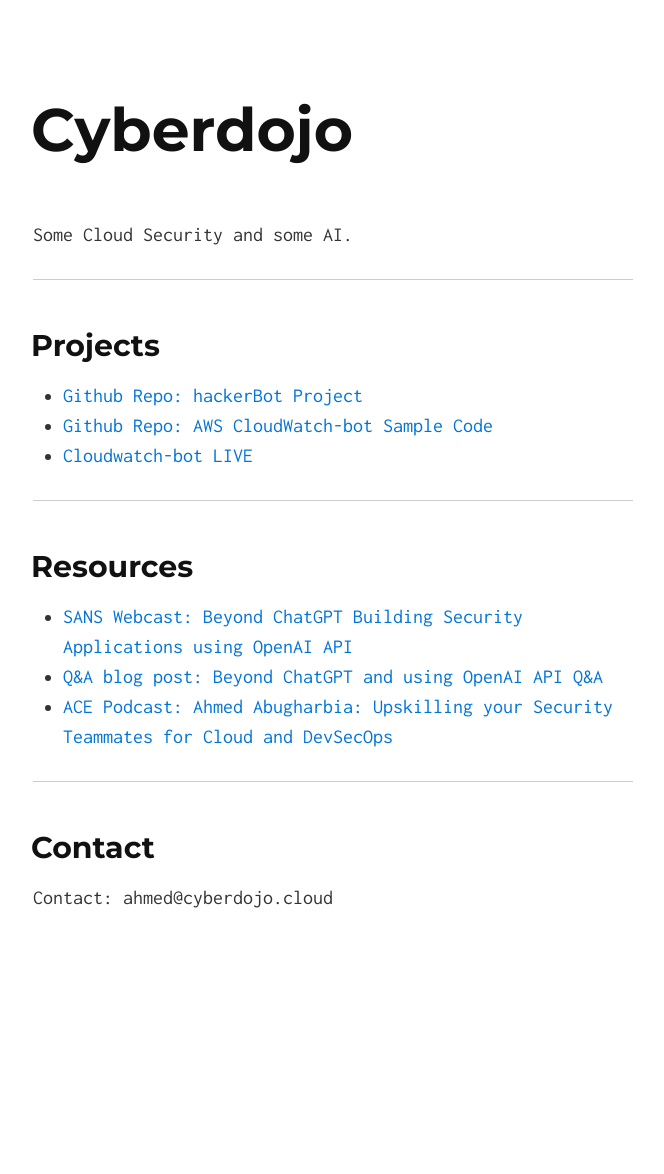
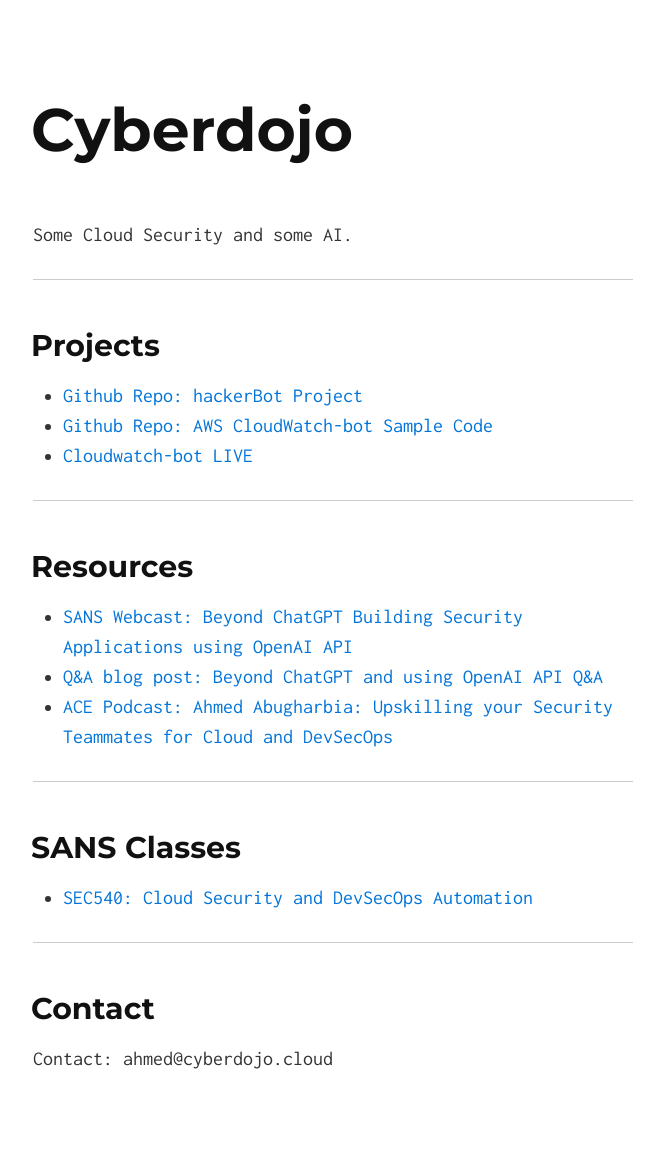
Before and after one commit to Ahmed-AG/cyberdojo-page, a Jekyll site: the page built from index.md, in a window 1280 px wide. Shown: the whole page, without its empty margins (307-971 px from the left). Built offline with Jekyll 4.4.1, drawn with Linux system fonts in a browser that asks for light colours; before the commit the page ends 1013 px from its top, so only the background shows below that.

Commit message:
Update the entire page

```diff
--- a/index.md
+++ b/index.md
@@ -21,5 +21,12 @@
 - [ACE Podcast: Ahmed Abugharbia: Upskilling your Security Teammates for Cloud and DevSecOps](https://www.sans.org/podcasts/cloud-ace/ahmed-abugharbia-upskilling-your-security-teammates-for-cloud-and-devsecops-10/){:target="_blank"}
 
 ---
+
+## SANS Classes
+
+- [SEC540: Cloud Security and DevSecOps Automation](https://www.sans.org/cyber-security-courses/cloud-security-devsecops-automation/){:target="_blank"}
+
+---
+
 ## Contact
 Contact: ahmed@cyberdojo.cloud
```
